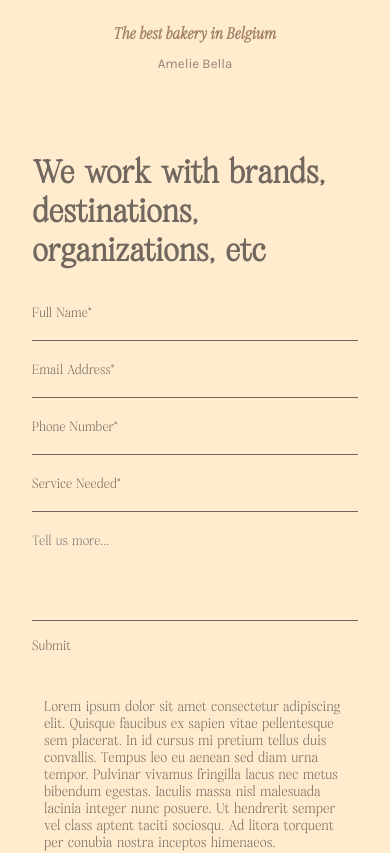
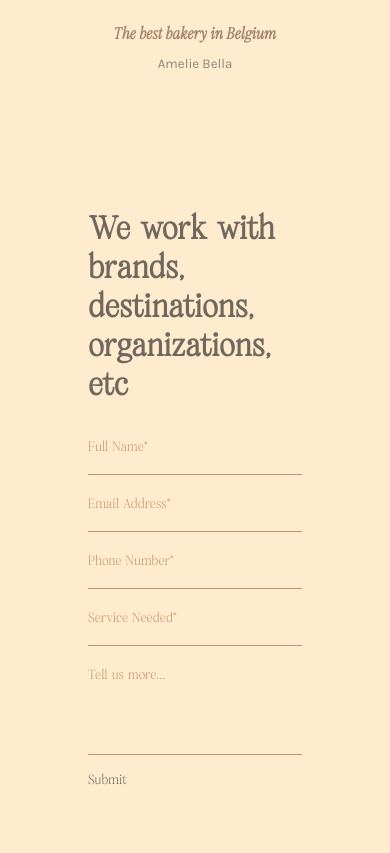
Before and after one commit to virtuedevelopment/cnct, a Next.js app: page / in a window 390 px wide. Shown: the part 3580-4433 px from the top of the page. Built offline with nearby package versions, Linux system fonts and the light colour scheme.

Commit message:
Added all pages to site -- 07/07/2025 - Kaine --

```diff
--- a/app/(components)/utils/utils.module.css
+++ b/app/(components)/utils/utils.module.css
@@ -36,10 +36,11 @@
 }
 
 .contact_form {
-  width: 70%;
+  width: 100%;
   height: 100%;
   display: grid;
   grid-template-columns: 1fr;
+  padding: 3.5rem;
 }
 .contact_form button {
   background-color: transparent;
--- a/app/(routes)/contact/page.module.css
+++ b/app/(routes)/contact/page.module.css
@@ -0,0 +1,32 @@
+.contact {
+  display: grid;
+  grid-template-columns: 1fr 1fr;
+  gap: 3rem;
+}
+.contact img {
+  width: 100%;
+  object-fit: cover;
+}
+
+/* Main */
+@media (min-width: 1200px) {
+  /* Tablet Styles */
+  /* Adjust styles as needed */
+}
+
+/* Tablet */
+@media (max-width: 1000px) {
+  /* Tablet Styles */
+  /* Adjust styles as needed */
+  .contact {
+    display: grid;
+    grid-template-columns: 1fr;
+    gap: 2rem;
+  }
+}
+
+/* Cellphone */
+@media (max-width: 500px) {
+  /* Mobile Styles */
+  /* Adjust styles as needed */
+}
--- a/app/globals.css
+++ b/app/globals.css
@@ -131,7 +131,7 @@
   display: flex;
   align-items: center;
   justify-content: flex-start;
-  border-bottom: solid 0.5px var(--color-accent);
+  border-bottom: solid 0.5px var(--color-tertiary);
 }
 .inputbox input {
   background-color: transparent;
@@ -149,12 +149,15 @@
   outline: none;
 }
 .inputbox input::placeholder {
-  color: var(--color-accent);
+  color: var(--color-tertiary);
 }
 .inputbox textarea {
   resize: none;
   height: 100px;
   padding: 1rem 0;
+}
+.inputbox textarea::placeholder {
+  color: var(--color-tertiary);
 }
 
 /* Loading Styles */
```
Also changed, not shown: app/(components)/portfolio_displays/Main_display.jsx (added, +11 -0 lines), app/(routes)/contact/page.jsx (+14 -2 lines), app/(routes)/portfolio/page.jsx (+20 -1 lines), app/layout.jsx (+6 -1 lines), app/(components)/portfolio_displays/styles.module.css (added).
